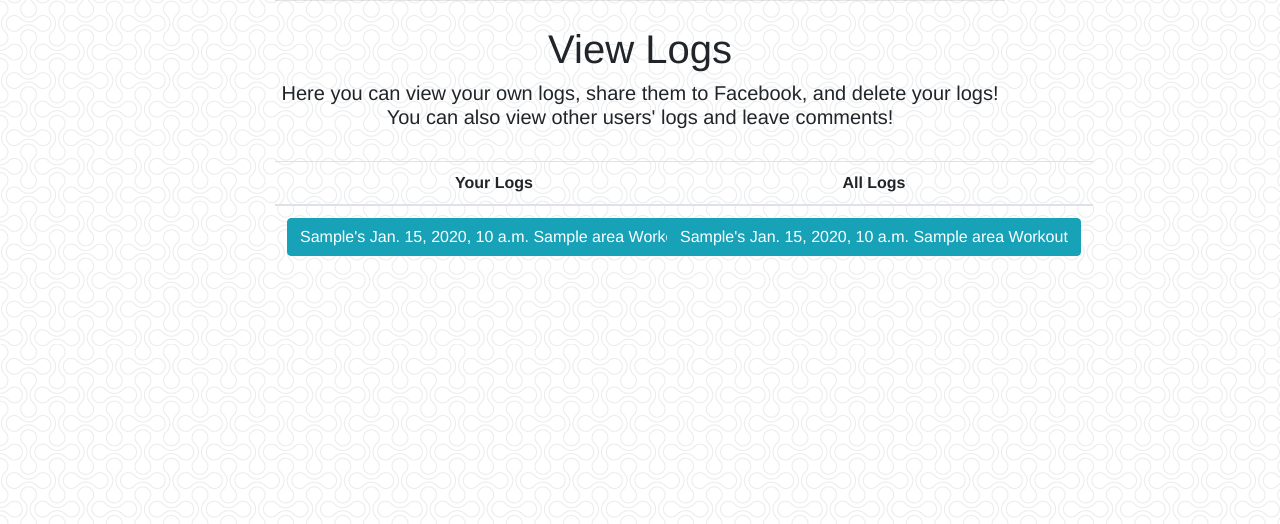
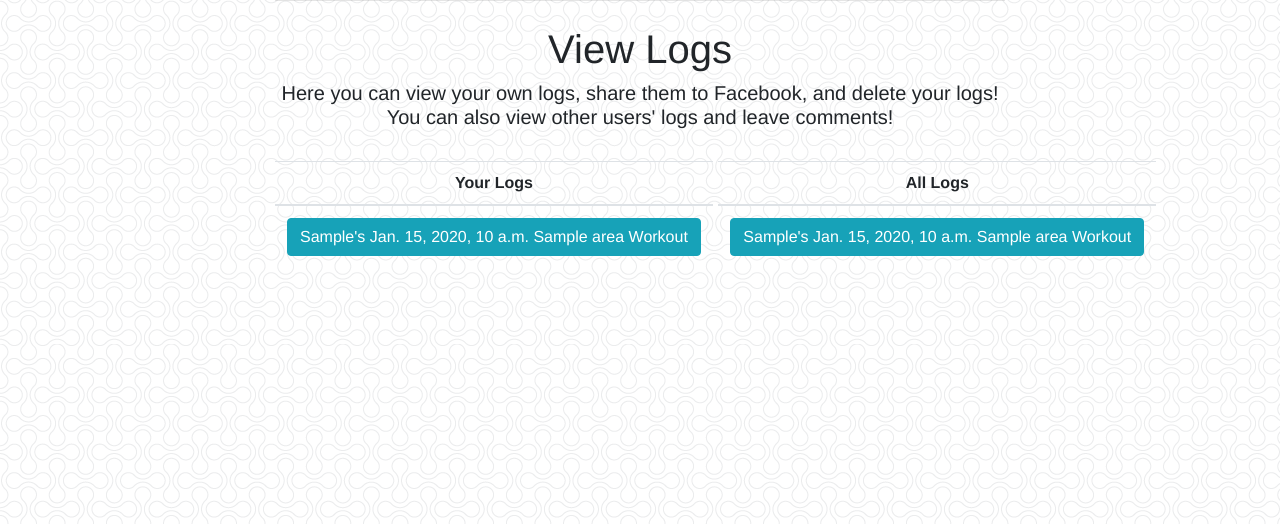
Before and after one commit to jpg6qdf/CS3240, a Django app: template fitapp/templates/fitapp/viewLogs.html in a window 1280 px wide. Shown: the part 56-580 px from the top of the page. Run offline with Django 3.2, Linux system fonts and the light colour scheme; the template is opened without the code that fills it: most values are stand-ins (such as "Sample title", 1, 10 or a date in 2020); data that the repository does not hold is empty; some libraries are stand-ins or nearby versions.

Commit message:
References and center buffer

```diff
--- a/fitapp/templates/fitapp/viewLogs.html
+++ b/fitapp/templates/fitapp/viewLogs.html
@@ -1,3 +1,11 @@
+<!-- REFERENCES
+Title: Bootstrap 4 Tables
+URL: https://www.w3schools.com/bootstrap4/bootstrap_tables.asp
+
+Title: Bootstrap 4 Grid System
+URL: https://www.w3schools.com/bootstrap4/bootstrap_grid_system.asp
+
+-->
 {% extends 'fitapp/base.html' %}
 
 {% block content%}
@@ -5,7 +13,7 @@
 <h5 style="text-align: center">Here you can view your own logs, share them to Facebook, and delete your logs! You can also view other users' logs and leave comments!</h5>
 <br>
 <div class="row">
-    <div class="col-xl-6">
+    <div class="col-xl-5">
         <table class="table">
             <thead>
                 <tr>
@@ -21,7 +29,8 @@
             </tbody>
         </table>
     </div>
-    <div class="col-xl-6">
+    <div class="col-xl-2"></div>
+    <div class="col-xl-5">
         <table class="table">
             <thead>
                 <tr>
```
